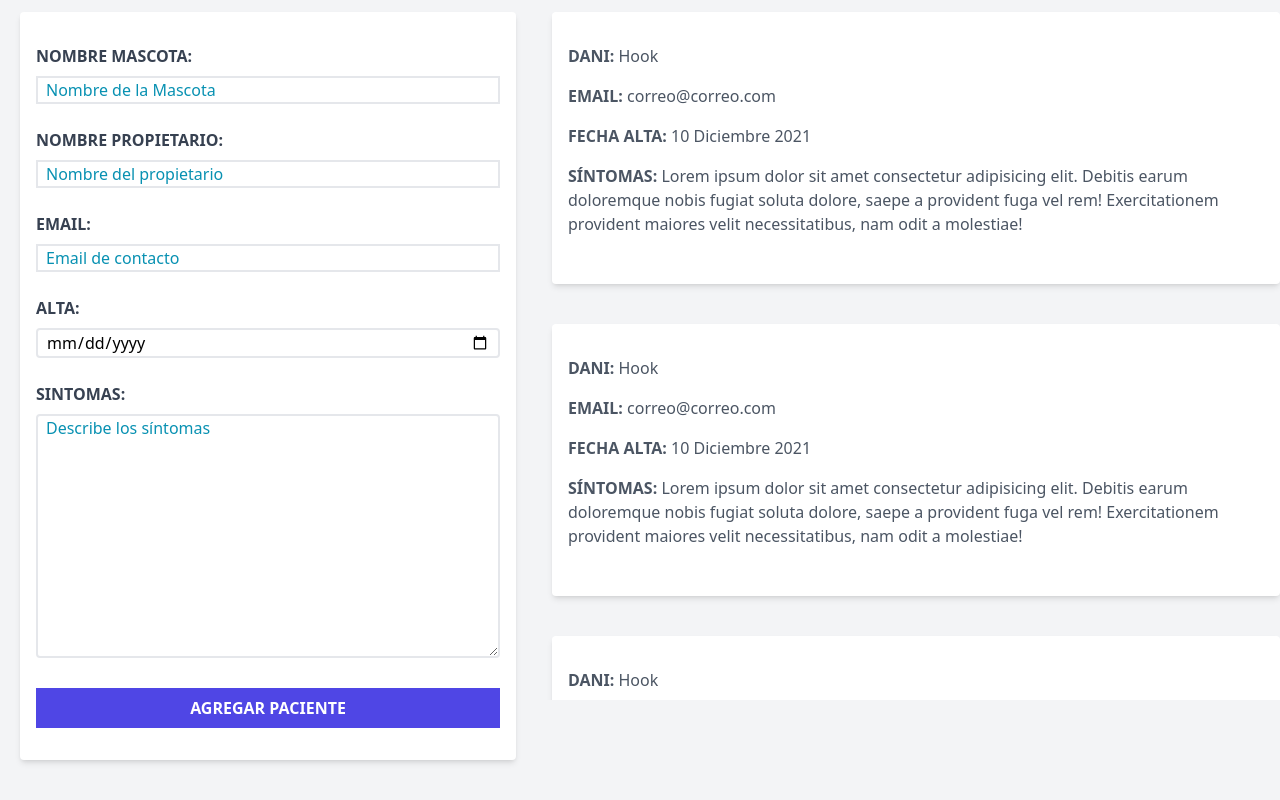
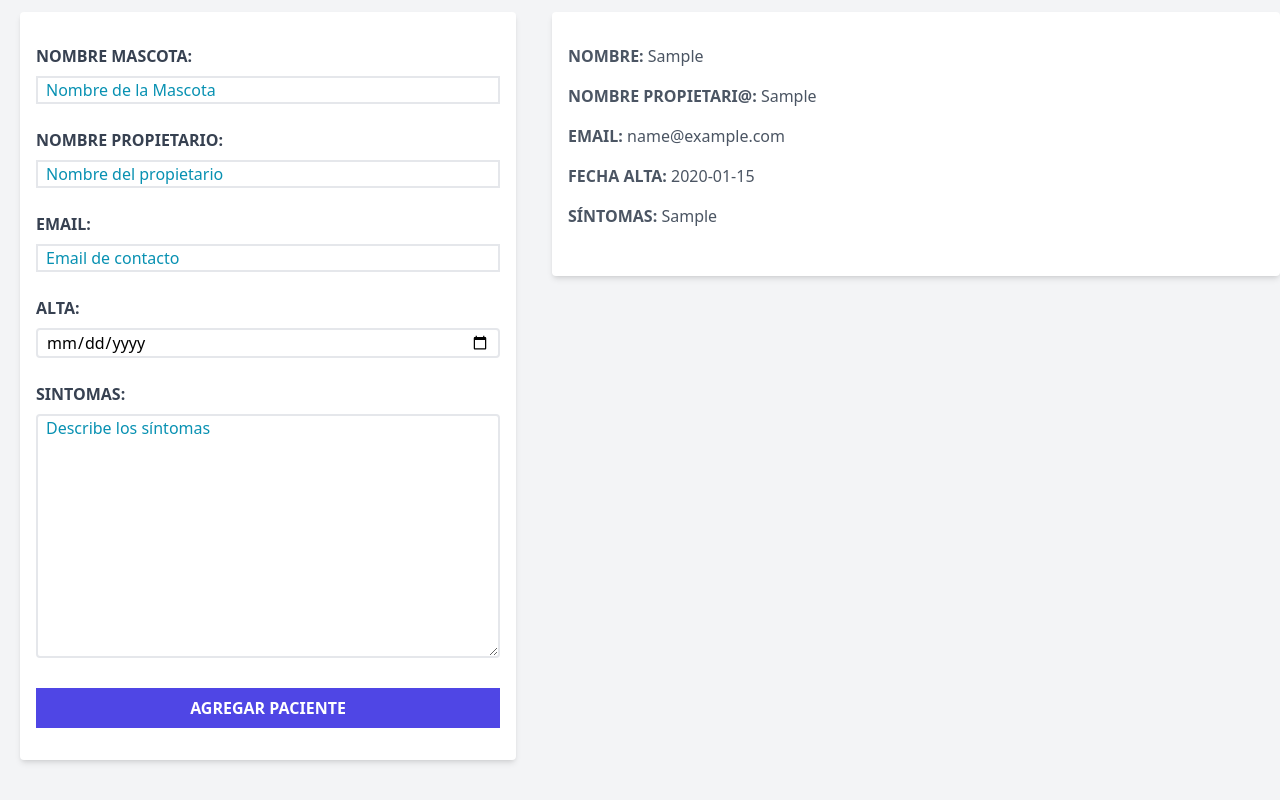
Before and after one commit to danielmateu/clinica-veterinaria, a React (Vite) app: page / in a window 1280 px wide. Both pictures are taken after typing "Sample", "Sample", "name@example.com", "2020-01-15", "Sample" into the empty fields and a click on the input "Agregar paciente". Shown: the part 236-1036 px from the top of the page. Built offline with nearby package versions, Linux system fonts and the light colour scheme.

Commit message:
Mostrando info de los pacientes en pantalla

```diff
--- a/src/App.jsx
+++ b/src/App.jsx
@@ -17,7 +17,7 @@ function App() {
           setPacientes = {setPacientes}
         />
         <ListadoPacientes
-
+          pacientes={pacientes}
         />
       </div>
     </div>
--- /dev/null
+++ b/src/components/Error.jsx
@@ -0,0 +1,9 @@
+import React from 'react'
+
+export const Error = ({children}) => {
+    return (
+        <div className="bg-red-100 transition-all hover:bg-red-800 hover:text-slate-400 text-red-700  text-center p-2 rounded-lg mb-2">
+            {children}
+        </div>
+    )
+}
--- a/src/components/Formulario.jsx
+++ b/src/components/Formulario.jsx
@@ -1,4 +1,5 @@
 import { useEffect, useState } from "react"
+import { Error } from "./";
 
 
 
@@ -18,7 +19,7 @@ export const Formulario = ({pacientes, setPacientes}) => {
         e.preventDefault();
 
         //Validación del formulario
-        if ([nombre, propietario, email, fecha, sintomas].includes('')) {
+        if ([nombre, nombrePropietario, email, fecha, sintomas].includes('')) {
             console.log('Todos los campos deben estar complimentados');
             setError(true);
             return;
@@ -29,7 +30,7 @@ export const Formulario = ({pacientes, setPacientes}) => {
         //Objeto de Paciente
         const objetoPaciente = {
             nombre,
-            propietario,
+            nombrePropietario,
             email,
             fecha,
             sintomas
@@ -62,11 +63,7 @@ export const Formulario = ({pacientes, setPacientes}) => {
             <form
                 onSubmit={handleSubmit}
                 action="" className="bg-white shadow-md hover:shadow-sm transition-all rounded py-8 px-4 mt-8 mb-10">
-                {error && (
-                            <div className="bg-red-100 text-red-700 text-center p-2 rounded-lg mb-2">
-                                <p >debes rellenar todos los campos</p>
-                            </div>
-                )}
+                {error && <Error><p>Todos los campos son obligatorios</p></Error>}
                 <div className='mb-6'>
                     <label
                         htmlFor="mascota"
--- a/src/components/ListadoPacientes.jsx
+++ b/src/components/ListadoPacientes.jsx
@@ -1,9 +1,12 @@
 
 import { Paciente } from './Paciente'
 
-export const ListadoPacientes = () => {
+export const ListadoPacientes = ({ pacientes }) => {
+
+    // console.log(pacientes);
+
     return (
-        <>
+
         <div className='md:w-1/2 lg:w-3/5 md:h-screen overflow-y-scroll'>
             <h2 className='font-black text-3xl text-center'>Listado Pacientes</h2>
 
@@ -12,19 +15,24 @@ export const ListadoPacientes = () => {
                 <span className='text-indigo-600 font-bold'>Pacientes y citas</span>
             </p>
 
-                <Paciente />
-                <Paciente />
-                <Paciente />
-                <Paciente />
-                <Paciente />
-                <Paciente />
-                <Paciente />
-                <Paciente />
-                <Paciente />
-                <Paciente />
-                <Paciente />
+            {
+                pacientes.length !== 0 ?
+                pacientes.map( (paciente, index) => (
+                    <Paciente
+                        key={index}
+                        paciente={paciente}
+                    />
+                )) : (
+                    <div className='font-black text-3xl text-center p-10 bg-slate-200 mt-8'>
+                        <p>No hay pacientes aún</p>
+                    </div>
+                )
+            }
+
+
+
 
         </div>
-        </>
+
     )
 }
--- a/src/components/Paciente.jsx
+++ b/src/components/Paciente.jsx
@@ -1,27 +1,33 @@
 
 
-export const Paciente = () => {
+export const Paciente = ({paciente}) => {
+
+    const {nombre, nombrePropietario, email, fecha, sintomas} = paciente
 
     return (
-        <>
+
             <div className='bg-white shadow-md hover:shadow-sm transition rounded py-8 px-4 mt-8 mb-10 ml-4'>
                 <p className='font-bold mb-4 text-gray-600 uppercase'>
-                    Dani: {' '}
-                    <span className='font-normal normal-case'>Hook</span>
+                    Nombre: {' '}
+                    <span className='font-normal normal-case'>{nombre}</span>
+                </p>
+                <p className='font-bold mb-4 text-gray-600 uppercase'>
+                    Nombre Propietari@: {' '}
+                    <span className='font-normal normal-case'>{nombrePropietario}</span>
                 </p>
                 <p className='font-bold mb-4 text-gray-600 uppercase'>
                     email: {' '}
-                    <span className='font-normal normal-case'>correo@correo.com</span>
+                    <span className='font-normal normal-case'>{email}</span>
                 </p>
                 <p className='font-bold mb-4 text-gray-600 uppercase'>
                     Fecha alta: {' '}
-                    <span className='font-normal normal-case'>10 Diciembre 2021</span>
+                    <span className='font-normal normal-case'>{fecha}</span>
                 </p>
                 <p className='font-bold mb-4 text-gray-600 uppercase'>
                     Síntomas: {' '}
-                    <span className='font-normal normal-case'>Lorem ipsum dolor sit amet consectetur adipisicing elit. Debitis earum doloremque nobis fugiat soluta dolore, saepe a provident fuga vel rem! Exercitationem provident maiores velit necessitatibus, nam odit a molestiae!</span>
+                    <span className='font-normal normal-case'>{sintomas}</span>
                 </p>
             </div>
-        </>
+
     )
 }
--- a/src/components/index.jsx
+++ b/src/components/index.jsx
@@ -4,3 +4,4 @@ export * from './Formulario'
 export * from './Header'
 export * from './ListadoPacientes'
 export * from './Paciente'
+export * from './Error'
```
Lines whose indentation alone changed are shown as unchanged.
